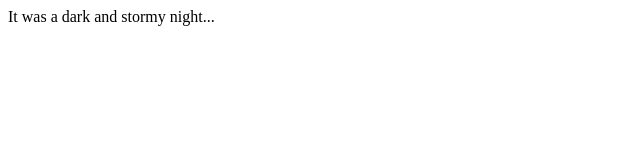
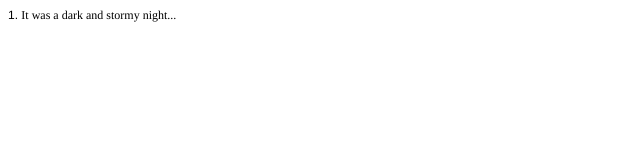
Before and after one commit to Pocolius/fireside-story, a plain HTML site: page index.html in a window 1280 px wide. Shown: the full height of the page, 0-640 px from the left. Drawn offline with Linux system fonts and the light colour scheme.

```diff
--- a/index.html
+++ b/index.html
@@ -1,5 +1,18 @@
+<!DOCTYPE html PUBLIC "-//W3C//DTD HTML 4.01//EN" "http://www.w3.org/TR/html4/strict.dtd">
 <html>
-  <body>
-    <p>It was a dark and stormy night...</p>
-  </body>
+<head>
+  <meta http-equiv="Content-Type" content="text/html; charset=utf-8">
+  <meta http-equiv="Content-Style-Type" content="text/css">
+  <title></title>
+  <meta name="Generator" content="Cocoa HTML Writer">
+  <meta name="CocoaVersion" content="1561.2">
+  <style type="text/css">
+    p.p1 {margin: 0.0px 0.0px 0.0px 0.0px; font: 12.0px Times; color: #000000; -webkit-text-stroke: #000000}
+    span.s1 {font: 12.0px Helvetica; color: #000000; -webkit-text-stroke: 0px #000000}
+    span.s2 {font-kerning: none}
+  </style>
+</head>
+<body>
+<p class="p1"><span class="s1">1. </span><span class="s2">It was a dark and stormy night...</span></p>
+</body>
 </html>
```
